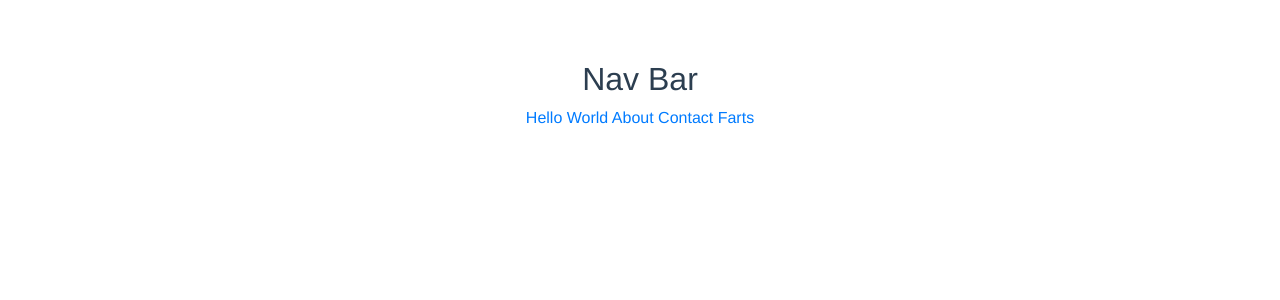
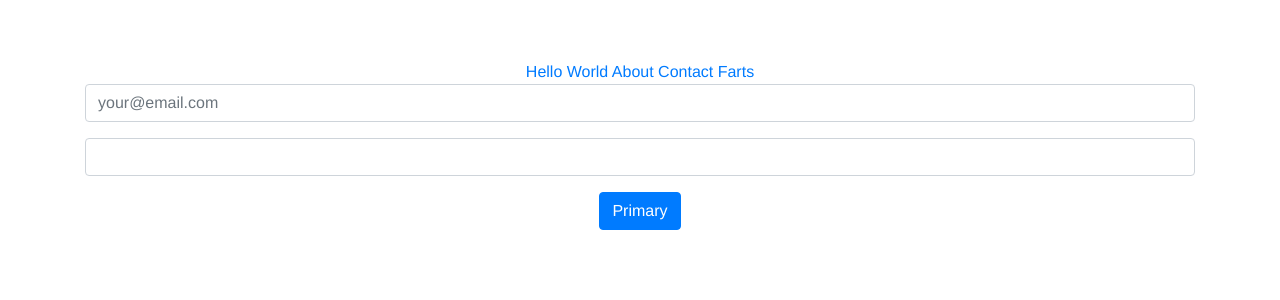
Before and after one commit to conorbr/spa, a Vue app in the folder tipito-spa/: page /signin in a window 1280 px wide. Shown: the top 300 px of the page. Built offline with nearby package versions, Linux system fonts and the light colour scheme.

Commit message:
Add signin form template and components

```diff
--- a/tipito-spa/src/components/Home.vue
+++ b/tipito-spa/src/components/Home.vue
@@ -14,5 +14,3 @@ export default {
   }
 }
 </script><!-- Add "scoped" attribute to limit CSS to this component only -->
-
-<style scoped></style>
--- a/tipito-spa/src/components/Navigation.vue
+++ b/tipito-spa/src/components/Navigation.vue
@@ -1,6 +1,5 @@
 <template>
   <div>
-    <h2>Nav Bar</h2>
     <nav>
       <router-link v-for="routes in links"
         v-bind:key="routes.id"
--- /dev/null
+++ b/tipito-spa/src/components/form/Button.vue
@@ -0,0 +1,15 @@
+<template>
+  <div class="form-group">
+    <button :type="field.type" class="btn btn-primary">Primary</button>
+  </div>
+</template>
+
+<script>
+export default {
+  props: {
+    field: Object,
+  }
+}
+</script>
+<style lang="css" scoped>
+</style>
--- /dev/null
+++ b/tipito-spa/src/components/form/TextInput.vue
@@ -0,0 +1,16 @@
+<template>
+  <div class="form-group">
+    <input :type="field.type" :placeholder="field.placeholder" class="form-control">
+  </div>
+</template>
+
+<script>
+export default {
+  props: {
+    field: Object,
+  }
+}
+</script>
+
+<style lang="css" scoped>
+</style>
--- a/tipito-spa/src/router/index.js
+++ b/tipito-spa/src/router/index.js
@@ -4,6 +4,7 @@ import Home from '../views/Home.vue'
 import About from '../views/About.vue'
 import Contact from '../views/Contact.vue'
 import Farts from '../views/Farts.vue'
+import SignIn from '../views/auth/SignIn.vue'
 
 
 
@@ -30,6 +31,11 @@ const routes = [
     name: 'farts',
     component: Farts
   },
+  {
+    path: '/signin',
+    name: 'sign_in',
+    component: SignIn
+  },
 ]
 
 const router = new VueRouter({
--- /dev/null
+++ b/tipito-spa/src/views/auth/SignIn.vue
@@ -0,0 +1,44 @@
+<template>
+  <div class="container">
+    <form>
+      <TextInput :field="fields.email"/>
+      <TextInput :field="fields.password"/>
+      <Button :field="fields.sumbitButton" />
+    </form>
+  </div>
+</template>
+
+<script>
+import TextInput from '@/components/form/TextInput.vue'
+import Button from '@/components/form/Button.vue'
+
+export default {
+  components: {
+    TextInput,
+    Button,
+  },
+
+  data(){
+    return{
+      fields: {
+        email: {
+          type: 'email',
+          placeholder: 'your@email.com',
+          required: true,
+        },
+        password: {
+          type: 'password',
+          required: true,
+        },
+        sumbitButton: {
+          type: 'submit',
+        }
+      }
+    }
+  }
+
+}
+</script>
+
+<style lang="css" scoped>
+</style>
```
Also changed, not shown: tipito-spa/src/assets/stylesheets/home.scss (added).
